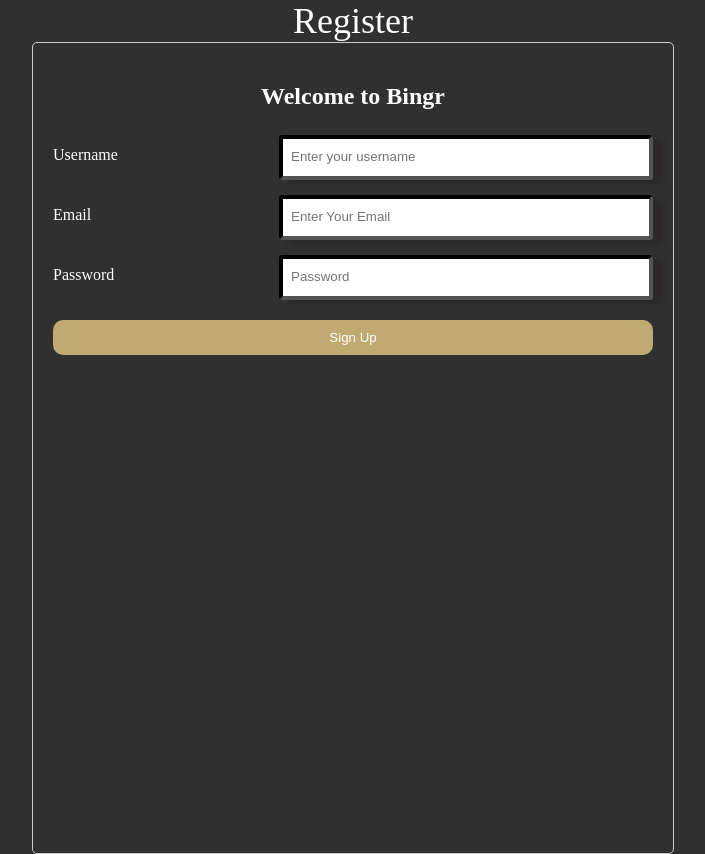
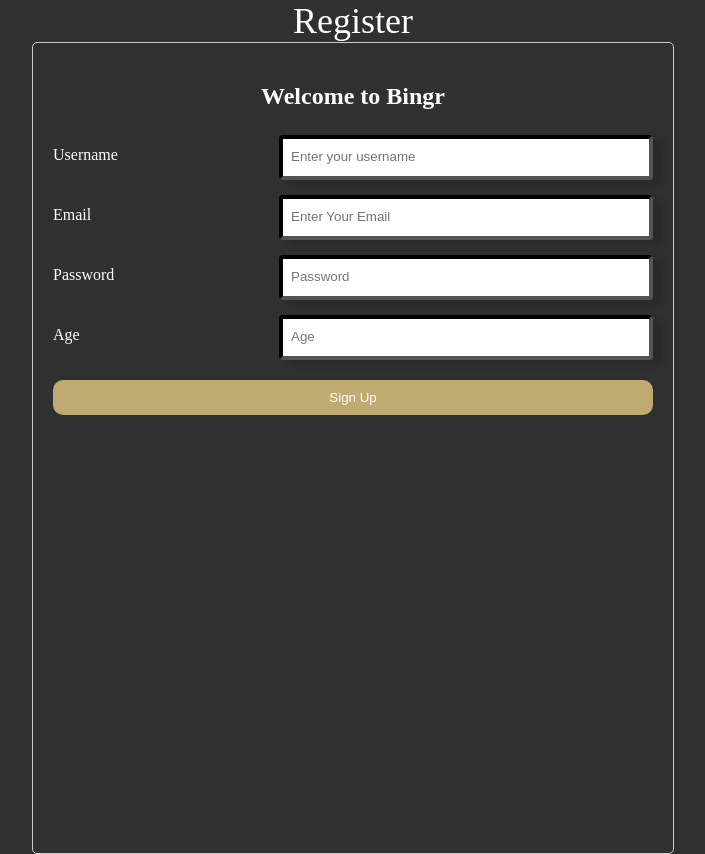
Before and after one commit to stbam/Capstone-Project, a React (Create React App) app: page /register in a window 1280 px wide. Shown: the whole page, without its empty margins (287-992 px from the left). Built offline with nearby package versions, Linux system fonts and the light colour scheme.

Commit message:
added age field to registration

```diff
--- a/src/backend/models/userSchema.js
+++ b/src/backend/models/userSchema.js
@@ -17,6 +17,10 @@ const userSchema = new mongoose.Schema({
 
       //  minlength: [8, 'Password must be 8 characters long']
     },
+    age: {
+      type: Number,
+    },
+
     favorite_books: [
         {
             title: { type: String }, // Book title
--- a/src/backend/server.js
+++ b/src/backend/server.js
@@ -66,9 +66,9 @@ app.use(cors({
 app.post('/register', async (req, res) => {
   console.log("test")
     try {
-        const { email, username, password } = req.body      // To request info we want from the user
+        const { email, username, password, age } = req.body      // To request info we want from the user
         const hashedPassword = await bcrypt.hash(password, 10)  // Hash password, 10 is difficulty
-        const newUser = new User({ email, username, password: hashedPassword })
+        const newUser = new User({ email, username, password: hashedPassword, age })
         console.log(newUser)
         await newUser.save()    // Basically it creates a new schema with this info and save it
 
--- a/src/pages/register.js
+++ b/src/pages/register.js
@@ -7,6 +7,7 @@ export default function BasicForm() {
     username: "",  // Changed 'name' to 'username'
     email: "",
     password: "",
+    age:"",
   });
   const navigate = useNavigate();  // Initialize the navigate function
 
@@ -24,6 +25,7 @@ export default function BasicForm() {
       username: formData.username,  // Changed 'name' to 'username'
       email: formData.email,
       password: formData.password,
+      age: formData.age,
     };
 
     try {
@@ -37,7 +39,7 @@ export default function BasicForm() {
 
       if (response.ok) {
         console.log("Form submitted successfully!");
-        setFormData({ username: "", email: "", password: "" });
+        setFormData({ username: "", email: "", password: "", age: "" });
         navigate('/'); // Redirect to the homepage
       } else {
         console.log("Error frontend");
@@ -96,6 +98,18 @@ export default function BasicForm() {
             />
           </div>
 
+          <div className="outer-input">
+            <p id="description-label" className="form-questions">Age</p>
+            <input
+              type="number"
+              name="age"
+              value={formData.age}
+              onChange={handleChange}
+              className="bug-report-input"
+              placeholder="Age"
+            />
+          </div>
+
           <button className="submit-button" type="submit">Sign Up</button>
         </form>
       </div>
```
